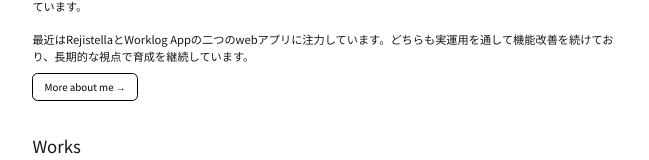
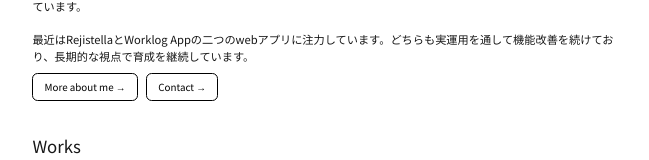
Before and after one commit to kei5o55/my-portfolio, a Next.js app: page / in a window 1280 px wide. Shown: the part 173-333 px from the top of the page, without its empty margins (315-964 px from the left). Built offline with nearby package versions, Linux system fonts and the light colour scheme.

Commit message:
contactへのuseRefを用いた自動スクロールボタンの実装

```diff
--- a/app/page.tsx
+++ b/app/page.tsx
@@ -1,8 +1,8 @@
 "use client";
 import Link from "next/link";
 import "./page.css";
-import Image from "next/image";
-import { useState } from "react";
+import { useState,useRef } from "react";
+
 export default function Home() {
   const tagStyle = (bgColor: string, color: string) => ({
     backgroundColor: bgColor,
@@ -12,6 +12,13 @@ export default function Home() {
     fontSize: "12px",
     fontWeight: "bold",
   });
+  const contactSectionRef = useRef<HTMLElement>(null);
+  const scrollToContact = () => {
+    contactSectionRef.current?.scrollIntoView({
+      behavior: "smooth", // これを指定すると、一瞬でジャンプせず「スルスル」と動く
+      block: "start",     // 画面のどの位置に合わせるか（セクションのトップを画面上部に合わせる）
+    });
+  };
 
   const email = "info@kei5ot.com"; // 設定したアドレス
   const [copied, setCopied] = useState(false);
@@ -70,6 +77,27 @@ export default function Home() {
         >
           More about me →
         </Link>
+        <button
+          onClick={scrollToContact}
+          className="
+                            inline-flex
+                            items-center
+                            gap-1
+                            px-4
+                            py-2
+                            mb-4
+                            border
+                            border-black
+                            rounded-lg
+                            text-sm
+                            transition
+                            hover:bg-zinc-200
+                            cursor-pointer
+                            ml-3
+                        "
+        >
+          Contact →
+        </button>
       </section>
 
       {/* 作品 */}
@@ -465,7 +493,7 @@ export default function Home() {
         </div>
       </section>
       {/* スキル・活動 */}
-      <section style={{ marginBottom: 32 }}>
+      <section ref={contactSectionRef} style={{ marginBottom: 32 }}>
         <h2 style={{ fontSize: 24, marginBottom: 12 }}>Contact</h2>
         <div
           style={{ display: "grid", gridTemplateColumns: "1fr 1fr", gap: 24 }}
```
